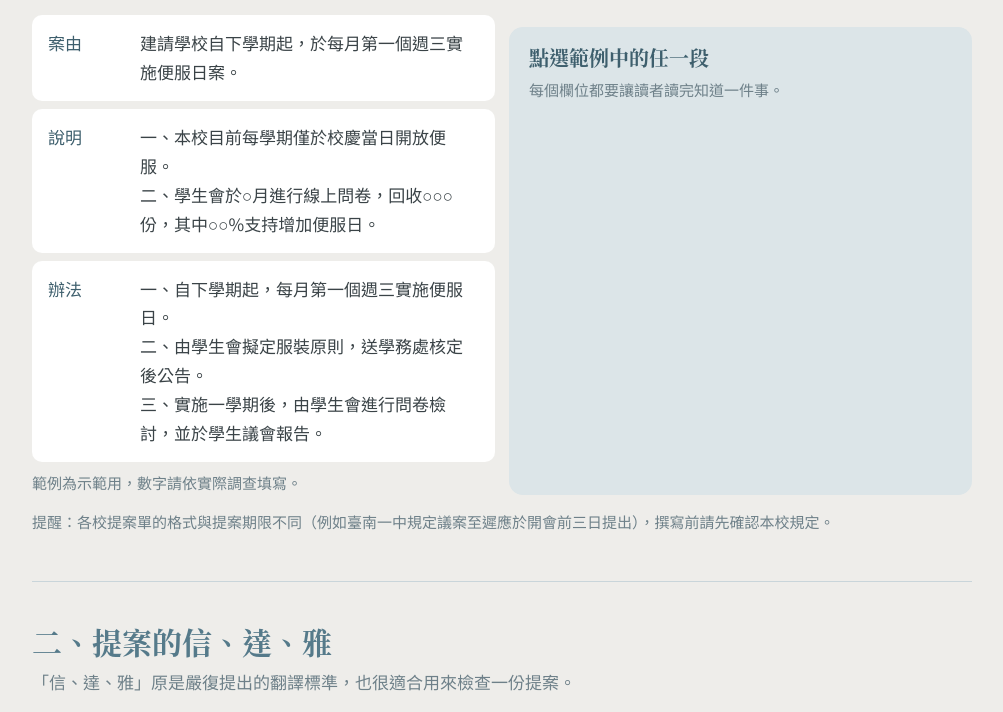
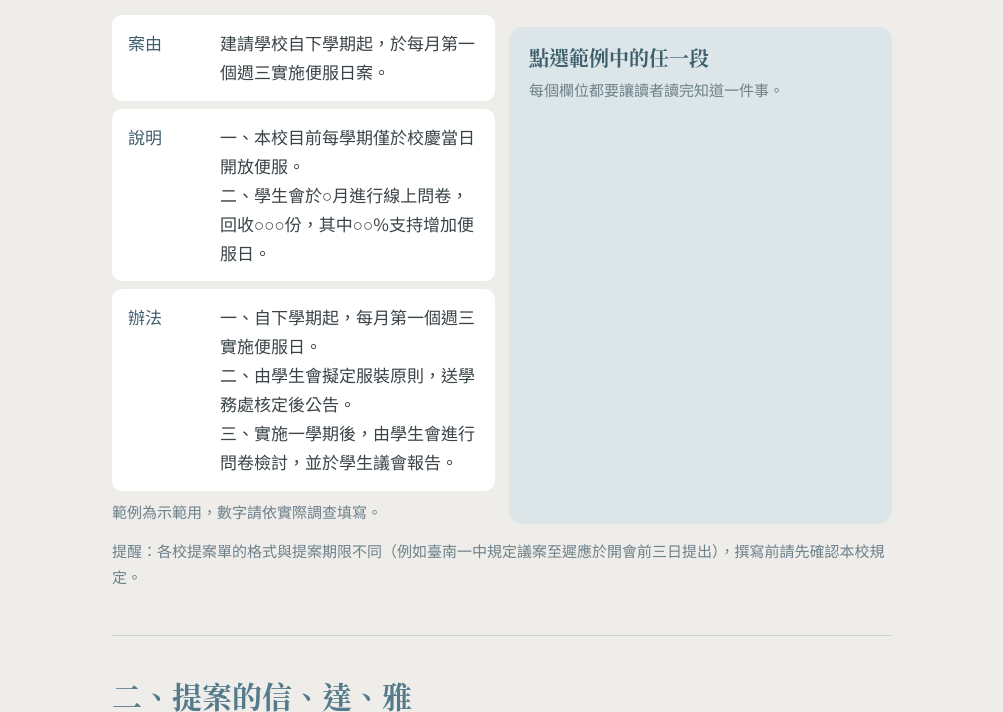
Before and after one commit to SkyChan0819/ai-proposal-handout, a plain HTML site: page index.html in a window 1280 px wide. Shown: the part 366-1078 px from the top of the page, without its empty margins (138-1141 px from the left). Drawn offline with nearby package versions, Linux system fonts and the light colour scheme.

Commit message:
Narrow content width to 820px for easier reading
Co-Authored-By: Claude Opus 5.5 <noreply@anthropic.com>

```diff
--- a/index.html
+++ b/index.html
@@ -14,7 +14,7 @@ body{margin:0;background:var(--bg);color:var(--ink);font:17px/1.7 'Noto Sans TC'
 h1,h2,h3{font-family:'Noto Serif TC','Noto Serif CJK TC',serif;font-weight:600;color:var(--slate);line-height:1.3;margin:0}
 h1{font-size:clamp(30px,5vw,44px)}h2{font-size:clamp(24px,3.4vw,30px);margin-bottom:6px}h3{font-size:20px;color:var(--slateD)}
 p{margin:.4em 0}
-.wrap{max-width:980px;margin:0 auto;padding:0 20px}
+.wrap{max-width:820px;margin:0 auto;padding:0 20px}
 header{padding:44px 0 26px;border-bottom:1px solid var(--line)}
 .kicker{color:var(--muted);font-size:15px}
 .sub{font-size:19px;color:var(--slateD);margin-top:8px}
```
